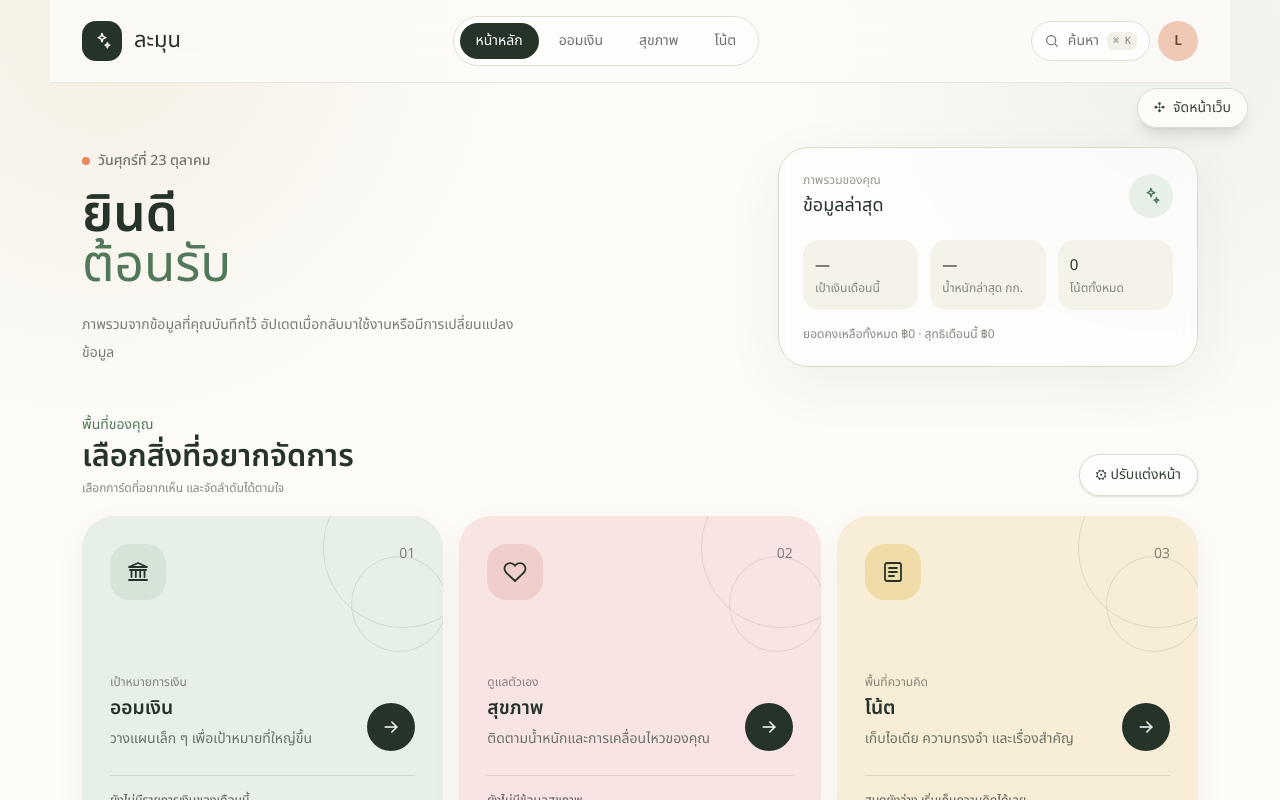
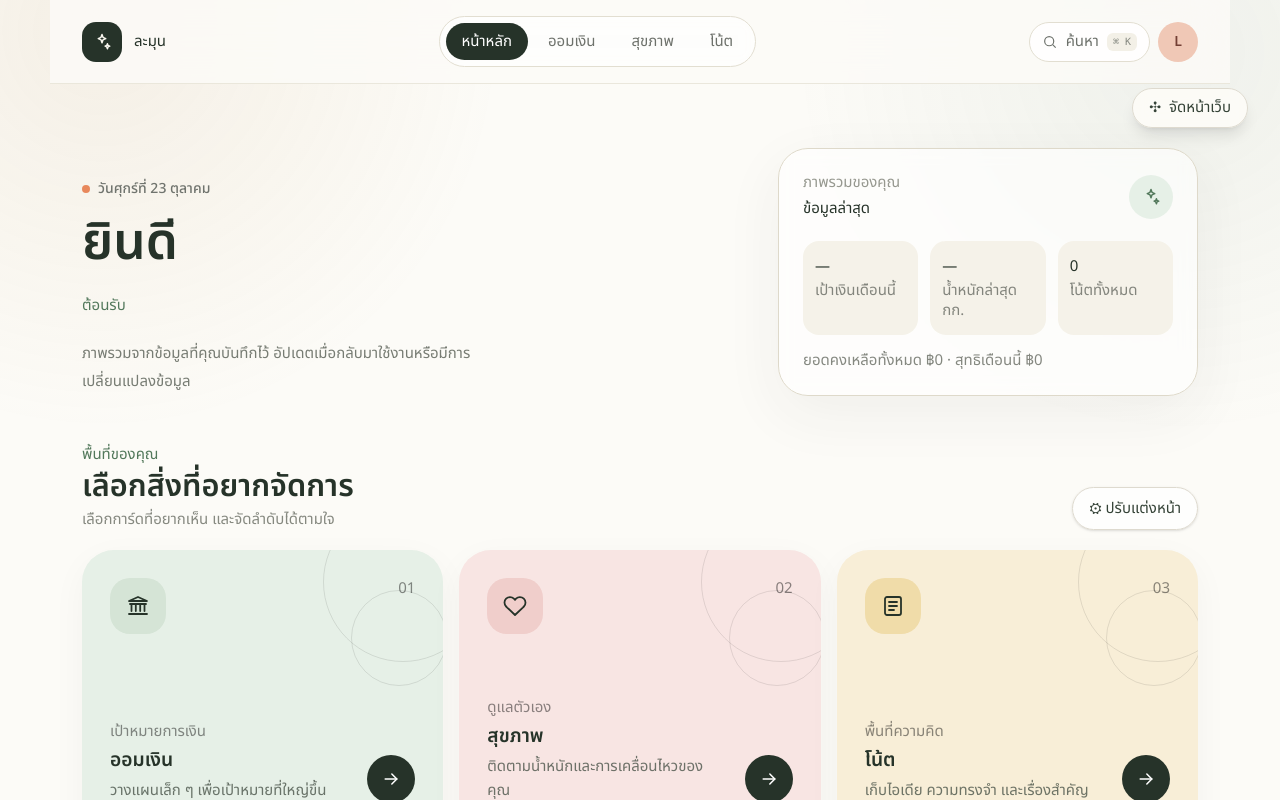
Before and after one commit to smmm1/money102, a React (Vite) app: page / in a window 1280 px wide. Shown: the top 800 px of the page. Built offline with nearby package versions, Linux system fonts and the light colour scheme; a web font is replaced by a local one.

Commit message:
Apply global font size controls to text and controls

```diff
--- a/src/index.css
+++ b/src/index.css
@@ -138,7 +138,7 @@ html[data-workspace-editor="on"] [data-workspace-id]:hover {
 /* Fine-grained typography controls */
 html { --workspace-font-family: 'Noto Sans Thai', sans-serif; --workspace-font-size: 15px; --workspace-heading-scale: 1; --workspace-font-weight: 400; --workspace-heading-weight: 600; --workspace-text-color: #263329; --workspace-line-height: 1.6; --workspace-letter-spacing: normal; }
 body { font-family: var(--workspace-font-family); font-size: var(--workspace-font-size); font-weight: var(--workspace-font-weight); line-height: var(--workspace-line-height); letter-spacing: var(--workspace-letter-spacing); color: var(--workspace-text-color); }
-body :where(p, span, label, button, a, li, input, textarea, select, small, strong, em, th, td) { font-family: var(--workspace-font-family); font-weight: var(--workspace-font-weight); letter-spacing: var(--workspace-letter-spacing); }
+body :where(p, span, label, button, a, li, input, textarea, select, small, strong, em, th, td) { font-family: var(--workspace-font-family); font-size: var(--workspace-font-size); font-weight: var(--workspace-font-weight); letter-spacing: var(--workspace-letter-spacing); }
 body :where(h1, h2, h3, h4, h5, h6) { font-family: var(--workspace-font-family); font-weight: var(--workspace-heading-weight); letter-spacing: var(--workspace-letter-spacing); }
 body h1 { font-size: calc(clamp(2rem, 4vw, 3.75rem) * var(--workspace-heading-scale)); }
 body h2 { font-size: calc(clamp(1.35rem, 2.4vw, 2rem) * var(--workspace-heading-scale)); }
```
